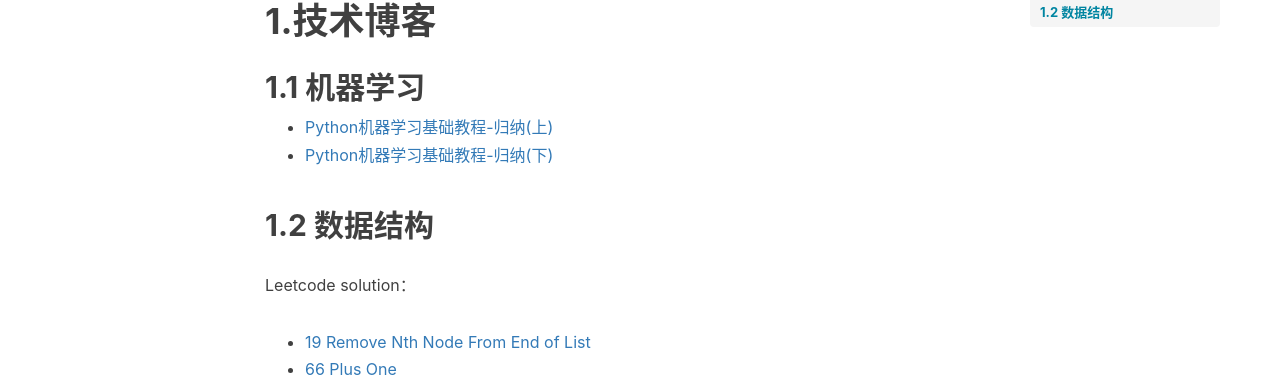
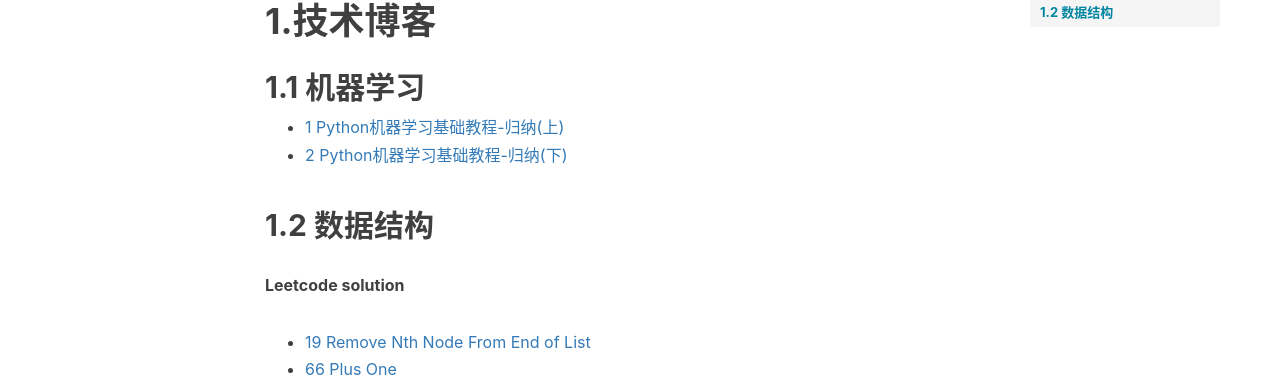
Before and after one commit to ZaccWu/ZaccWu.github.io, a Jekyll site: the page built from _posts/2099-01-01-【置顶】我的文章链接.md, in a window 1280 px wide. Shown: the part 652-1033 px from the top of the page. Built offline with Jekyll 4.4.1, drawn with Linux system fonts in a browser that asks for light colours; nearby versions of some CDN libraries; comment, search, counter and statistics services are not loaded.

Commit message:
Update 2099-01-01-【置顶】我的文章链接.md

```diff
--- a/_posts/2099-01-01-【置顶】我的文章链接.md
+++ b/_posts/2099-01-01-【置顶】我的文章链接.md
@@ -15,11 +15,11 @@ tags:                               #标签
 
 # 1.技术博客
 ## 1.1 机器学习
-* [Python机器学习基础教程-归纳(上)](https://tinky2013.github.io/2019/04/08/Python%E6%9C%BA%E5%99%A8%E5%AD%A6%E4%B9%A0%E5%9F%BA%E7%A1%80%E6%95%99%E7%A8%8B-%E5%BD%92%E7%BA%B3(%E4%B8%8A)/)
-* [Python机器学习基础教程-归纳(下)](https://tinky2013.github.io/2019/04/09/Python%E6%9C%BA%E5%99%A8%E5%AD%A6%E4%B9%A0%E5%9F%BA%E7%A1%80%E6%95%99%E7%A8%8B-%E5%BD%92%E7%BA%B3(%E4%B8%8B)/)
+* [1 Python机器学习基础教程-归纳(上)](https://tinky2013.github.io/2019/04/08/Python%E6%9C%BA%E5%99%A8%E5%AD%A6%E4%B9%A0%E5%9F%BA%E7%A1%80%E6%95%99%E7%A8%8B-%E5%BD%92%E7%BA%B3(%E4%B8%8A)/)
+* [2 Python机器学习基础教程-归纳(下)](https://tinky2013.github.io/2019/04/09/Python%E6%9C%BA%E5%99%A8%E5%AD%A6%E4%B9%A0%E5%9F%BA%E7%A1%80%E6%95%99%E7%A8%8B-%E5%BD%92%E7%BA%B3(%E4%B8%8B)/)
 
 ## 1.2 数据结构
-Leetcode solution：
+**Leetcode solution**
 * [19 Remove Nth Node From End of List](https://tinky2013.github.io/2018/01/09/Leetcode-19-Remove-Nth-Node-From-End-of-List/)
 * [66 Plus One](https://tinky2013.github.io/2018/01/20/Leetcode-66-Plus-One/)
 * [86 Partition List](https://tinky2013.github.io/2018/01/26/Leetcode-86-Partition-List/)
```
